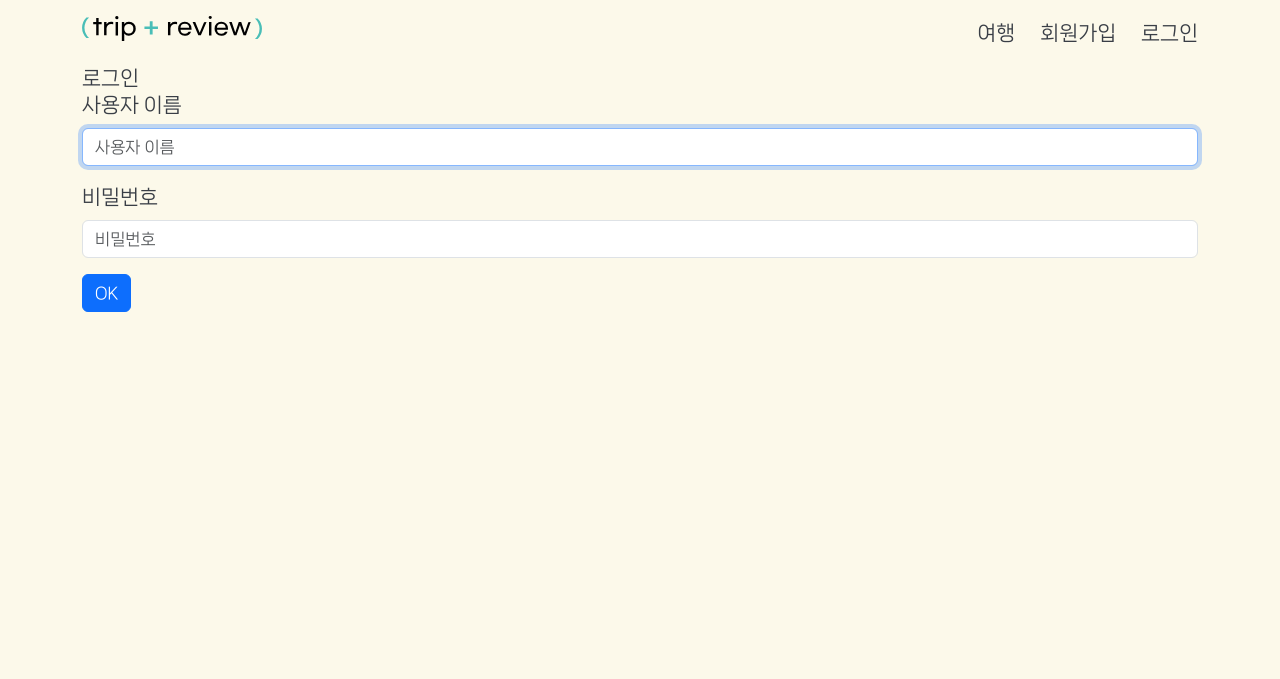
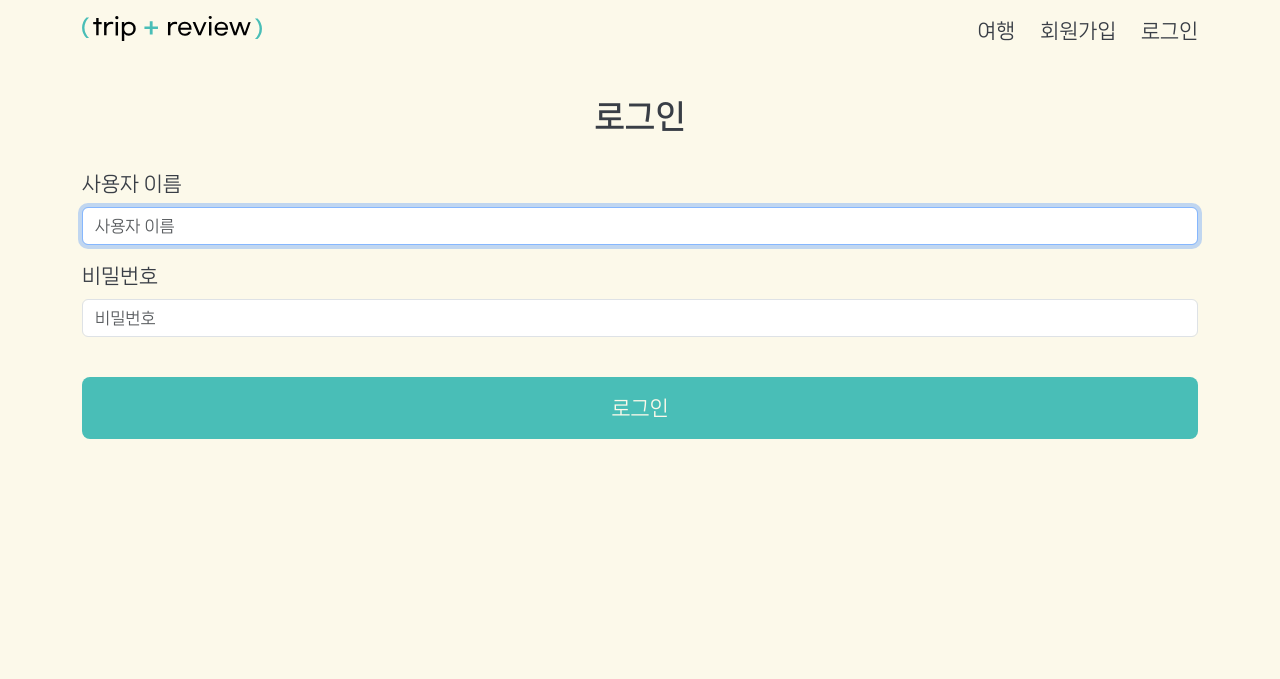
Before and after one commit to Bonbon315/PJT-Triview, a Django app: page /accounts/login/ in a window 1280 px wide. Shown: the top 679 px of the page. Run offline with Django 3.2, Linux system fonts and the light colour scheme; some libraries are stand-ins or nearby versions.

Commit message:
templates-form signup login modified

```diff
--- a/accounts/templates/accounts/login.html
+++ b/accounts/templates/accounts/login.html
@@ -1,11 +1,12 @@
 {% extends 'base.html' %}
 {% load django_bootstrap5 %}
-
+{% load widget_tweaks %}
 {% block content %}
-<h1>로그인</h1>
-<form action="" method="POST">
+  <h1 class="tit">로그인</h1>
+  <form action="" method="POST">
     {% csrf_token %}
     {% bootstrap_form form %}
-    {% bootstrap_button button_type="submit" content="OK" %}
-</form>
+    <button type="submit" class="btn-sb">로그인</button>
+
+  </form>
 {% endblock content %}
--- a/accounts/templates/accounts/signup.html
+++ b/accounts/templates/accounts/signup.html
@@ -1,11 +1,11 @@
 {% extends 'base.html' %}
 {% load django_bootstrap5 %}
-
+{% load widget_tweaks %}
 {% block content %}
 <h1 class="tit">회원 가입</h1>
 <form action="" method="POST">
     {% csrf_token %}
     {% bootstrap_form form %}
-    {% bootstrap_button button_type="submit" content="가입하기" %}
+    <button type="submit" class="btn-sb">가입하기</button>
 </form>
 {% endblock content %}
--- a/static/css/style.css
+++ b/static/css/style.css
@@ -1,6 +1,7 @@
 @import url(./fontall.css);
 :root {
 	--main: #49beb7;
+	--highlight: #83d8d2;
 	--bg: #fcf9ea;
 	--txt: #393e46;
 }
@@ -49,7 +50,17 @@ body {
 	text-align: center;
 	margin: 2rem 0;
 }
-
+.btn-sb {
+	background: var(--main);
+	color: var(--bg);
+	width: 100%;
+	padding: 1rem;
+	margin-top: 1.5rem;
+	border-radius: 0.5rem;
+}
+.btn-sb:hover {
+	background: var(--highlight);
+}
 .footer {
 	height: 30px;
 	position: fixed;
--- a/templates/base.html
+++ b/templates/base.html
@@ -24,7 +24,7 @@
 <body>
     <header>
         <nav class="py-3">
-            <div class="container d-flex justify-content-between  align-items-center">
+            <div class="container d-flex justify-content-between sticky-top">
                 <div class="logo">
                     <a href="{% url 'index' %}">
                         <img src="{% static 'img/trv_logo.svg' %}" alt="trv_logo">
@@ -32,6 +32,9 @@
                 </div>
                 <div class="">
                     <ul class="nav-area d-flex justify-content-end">
+                        <li>
+                            <a href="#">여행</a>
+                        </li>
                         {% if request.user.is_authenticated %}
                         <li>
                             <a href="#">리뷰</a>
@@ -46,9 +49,6 @@
                             </a>
                         </li>
                         {% else %}
-                        <li>
-                            <a href="#">여행</a>
-                        </li>
                         <li>
                             <a href="{% url 'accounts:signup' %}">회원가입</a>
                         </li>
```
